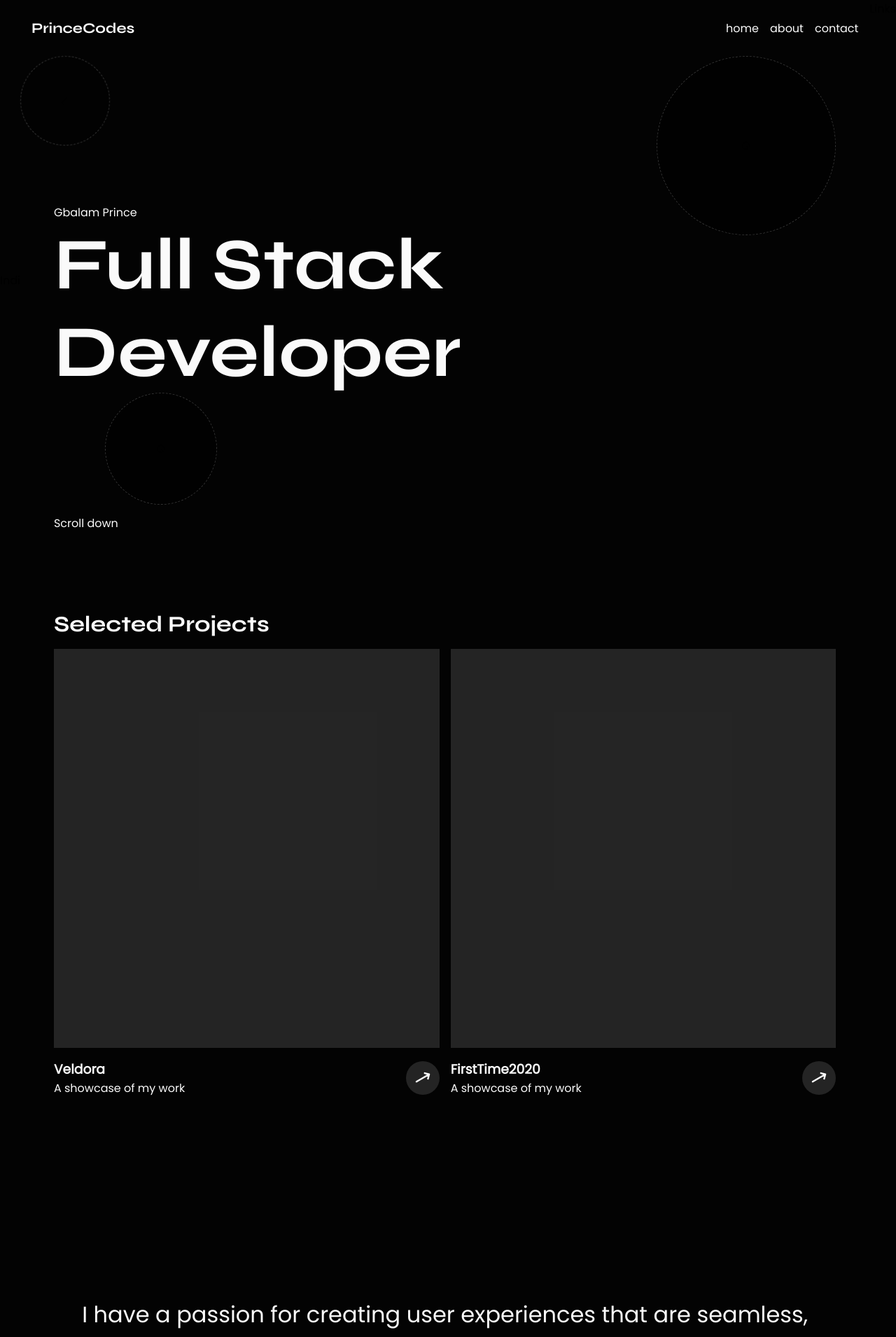
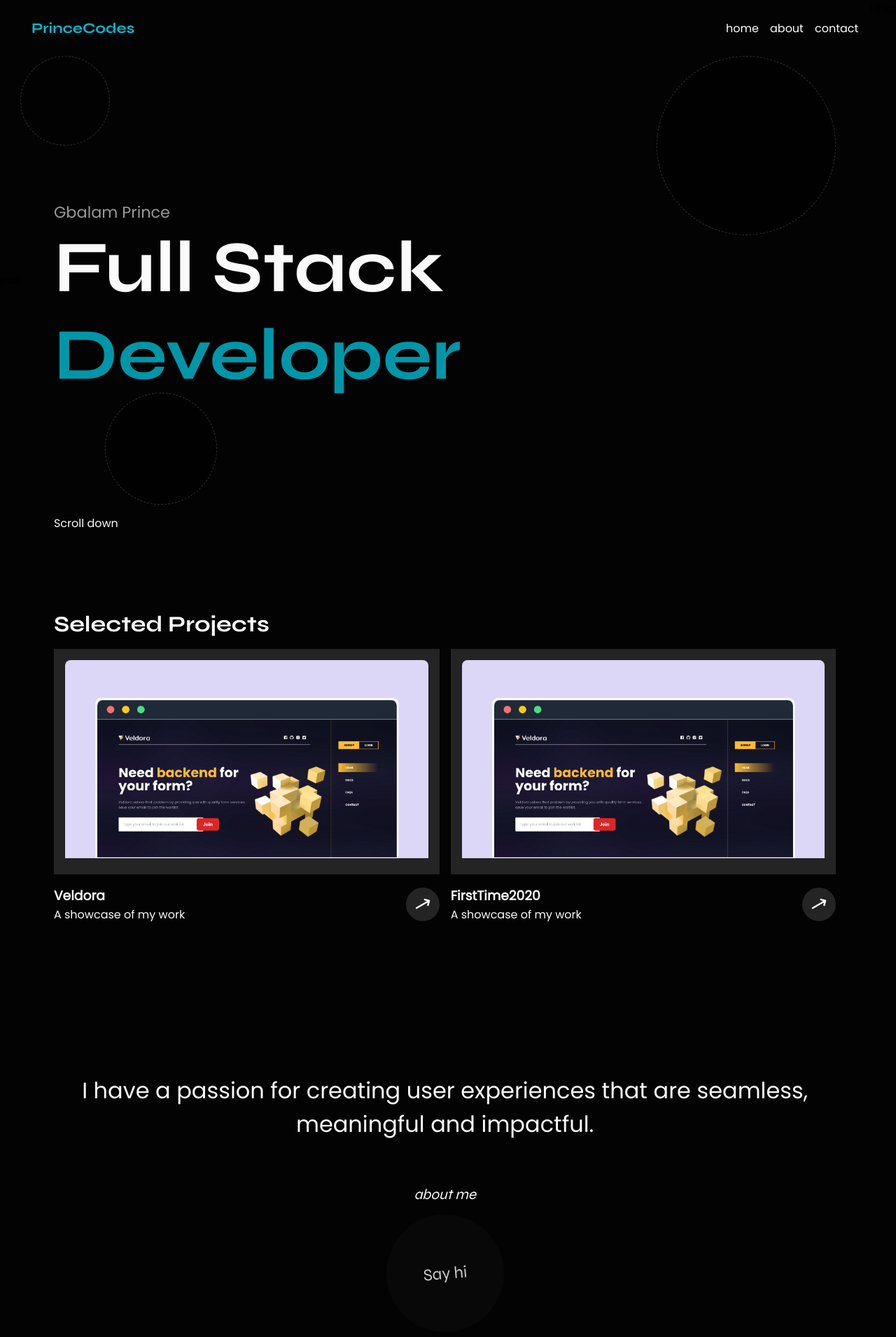
Before and after one commit to princecodes247/princecodes-2022, a Nuxt app: page / in a window 1280 px wide. Shown: the top 1910 px of the page at 70% size. Built offline with nearby package versions, Linux system fonts and the light colour scheme.

Commit message:
add mockups

```diff
--- a/assets/css/main.scss
+++ b/assets/css/main.scss
@@ -101,13 +101,17 @@ aside {
     font-family: Syne, sans-serif;
     font-weight: 700;
     font-size: 1.3rem;
+    cursor: pointer;
+    color: $primary-color;
   }
   &--links {
     display: flex;
     align-items: center;
     gap: 1em;
     text-transform: lowercase;
-    > * {
+    > a {
+      color: #fff;
+      text-decoration: none;
       cursor: pointer;
       &:hover {
         color: $primary-color;
@@ -155,6 +159,12 @@ aside {
     // background: red;
     position: relative;
     margin-top: 0;
+    .hero__title {
+    }
+    .hero__name {
+      font-size: 1.4em;
+      color: #999;
+    }
     > * {
       z-index: 2;
     }
@@ -204,7 +214,8 @@ aside {
       display: grid;
       grid-template-columns: repeat(2, 1fr);
       gap: 1em;
-      min-height: 80vh;
+      // min-height: 80vh;
+      width: 100%;
     }
 
     @media screen and (max-width: 768px) {
@@ -252,6 +263,8 @@ aside {
   display: flex;
   flex-direction: column;
   height: 100%;
+  width: 100%;
+
   cursor: pointer;
   &:hover &__button::before {
     transform: scale(1);
@@ -269,12 +282,21 @@ aside {
     background: $primary-cover-color;
     object-fit: cover;
     flex: 1;
+    img {
+      border-radius: 8px 8px 0 0;
+      width: 100%;
+      // height: 100%;
+      object-fit: cover;
+    }
   }
   &__details {
     display: flex;
     justify-content: space-between;
     align-items: center;
     margin-top: 1em;
+  }
+  &__text {
+    text-align: left;
   }
   &__button {
     display: flex;
@@ -464,3 +486,36 @@ footer {
   position: absolute;
   bottom: 2rem;
 }
+
+.bubble_link {
+  width: 7em;
+  height: 7em;
+  border-radius: 999px;
+  background: #ffffff08;
+  color: #fff;
+  text-decoration: none;
+  display: flex;
+  justify-content: center;
+  align-items: center;
+  font-size: 1.5rem;
+  font-family: Syne, sans-serif;
+  transition: all 0.3s ease-in-out;
+  transform: rotate(-5deg);
+  opacity: 0.8;
+  &:hover {
+    transform: rotate(0deg);
+    background: #ffffff1f;
+    opacity: 1;
+  }
+}
+
+.highlight {
+  color: $primary-color;
+  transform: rotate(-5deg);
+  opacity: 0.8;
+  cursor: pointer;
+  &:hover {
+    opacity: 1;
+    transform: rotate(0deg);
+  }
+}
--- a/components/Header.vue
+++ b/components/Header.vue
@@ -1,12 +1,12 @@
 
 <template>
-  <header class="header">
+  <header class="header" id="home">
     <div class="logo">PrinceCodes</div>
 
     <div class="header--links">
-      <div class="">home</div>
-      <div class="">About</div>
-      <div class="">Contact</div>
+      <a href="#home" class="">home</a>
+      <a href="#about" class="">About</a>
+      <a href="#contact" class="">Contact</a>
     </div>
   </header>
 </template>
--- a/pages/index.vue
+++ b/pages/index.vue
@@ -10,8 +10,10 @@
           <div class="sect--hero__bubble">L</div>
         </div>
         <div class="">
-          <p class="">Gbalam Prince</p>
-          <h1 class="">Full Stack Developer</h1>
+          <p class="hero__name">Gbalam Prince</p>
+          <h1 class="hero__title">
+            Full Stack <span class="highlight">Developer</span>
+          </h1>
         </div>
         <div class="scroll_indicator">Scroll down</div>
       </section>
@@ -23,10 +25,10 @@
         <div class="projects">
           <div class="project" v-for="project in projects">
             <div class="project__image">
-              <!-- <img src="../static/showcase.webp" alt=""> -->
+              <img src="~assets/projects/veldora.png" alt="" />
             </div>
             <div class="project__details">
-              <div class="">
+              <div class="project__text">
                 <h3 class="">{{ project.name }}</h3>
                 <p>{{ project.desc }}</p>
               </div>
@@ -49,13 +51,13 @@
           </div>
         </div>
       </section>
-      <section class="sect sect--about">
+      <section class="sect sect--about" id="about">
         <p class="sect--about__details">
           I have a passion for creating user experiences that are seamless,
           meaningful and impactful.
         </p>
         <h2>About me</h2>
-        <div class="">a</div>
+        <a href="#contact" class="bubble_link">Say hi</a>
       </section>
       <section class="sect sect--experience">
         <h2 class="">Work Experience</h2>
@@ -65,7 +67,7 @@
         <h2 class="">More Works</h2>
         <MoreWorks />
       </section>
-      <section class="sect sect--contact">
+      <section class="sect sect--contact" id="contact">
         <h2>Let's work together</h2>
         <div class="sect--contact__options">
           <div class="sect--contact__links">
```
Also changed, not shown: assets/projects/veldora.png (added).
